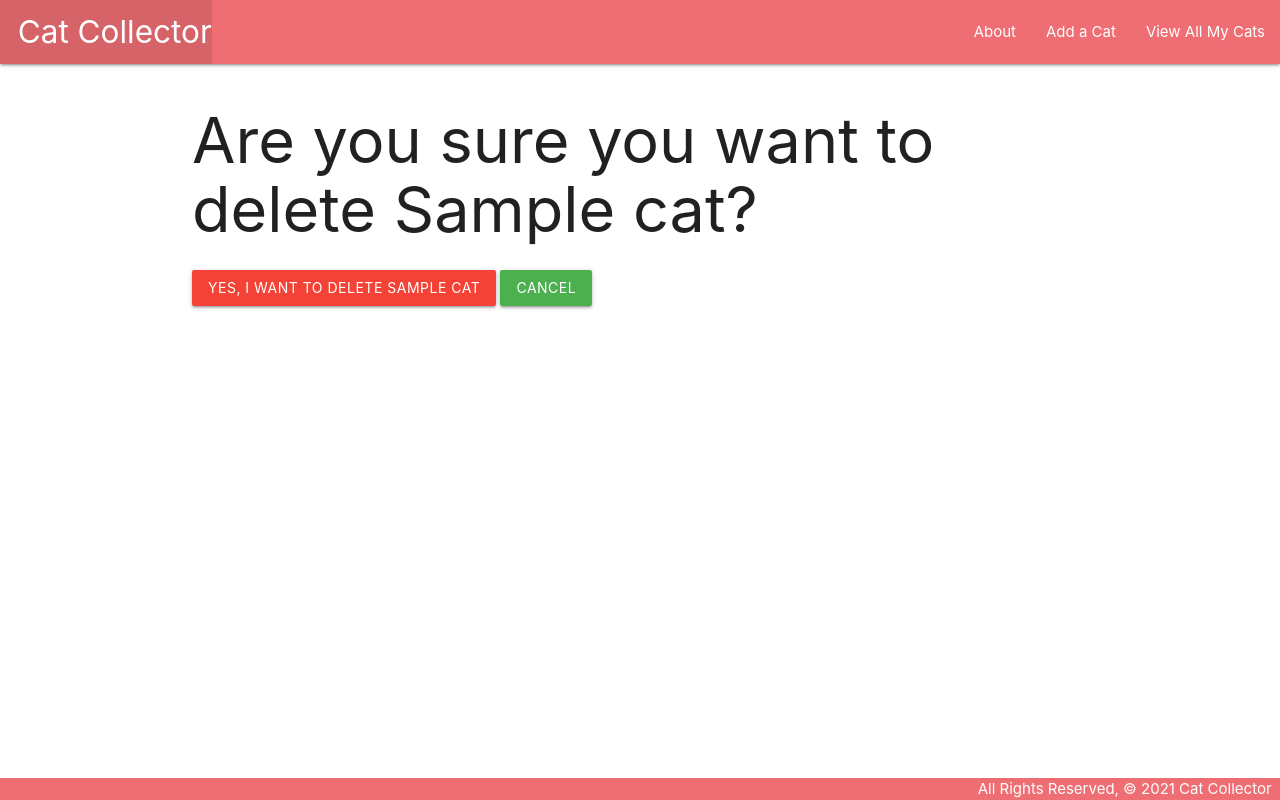
After one commit to SageSpellman/catcollector, a Django app: page /cats/1/delete/ in a window 1280 px wide. The commit adds this page. Run offline with Django 4.2, Linux system fonts and the light colour scheme; tables that the repository leaves empty hold one stand-in row (values such as "Sample post").

Commit message:
adding update and delete functionality

```diff
--- a/main_app/models.py
+++ b/main_app/models.py
@@ -1,4 +1,5 @@
 from django.db import models
+from django.urls import reverse
 
 class Cat(models.Model):
     name = models.CharField(max_length=100)
@@ -8,3 +9,6 @@ class Cat(models.Model):
 
     def __str__(self):
         return self.name
+
+    def get_absolute_url(self):
+        return reverse('detail', kwargs={'cats_id': self.id})
--- a/main_app/templates/base.html
+++ b/main_app/templates/base.html
@@ -17,8 +17,9 @@
           <li><a href="/" class="left brand-logo">&nbsp;&nbsp;Cat Collector</a></li>
         </ul>
         <ul class="right">
-          <li><a href="/about">About</a></li>
-          <li><a href="/cats">View All My Cats</a></li>
+          <li><a href="{% url 'about' %}">About</a></li>
+          <li><a href="{% url 'cats_create' %}">Add a Cat</a></li>
+          <li><a href="{% url 'index' %}">View All My Cats</a></li>
         </ul>
       </div>
     </nav>
--- a/main_app/templates/cats/detail.html
+++ b/main_app/templates/cats/detail.html
@@ -14,6 +14,10 @@
     <p>Age: Kitten</p>
     {% endif %}
   </div>
+  <div class="card-action">
+    <a href="{% url 'cats_update' cat.id %}">Edit</a>
+    <a href="{% url 'cats_delete' cat.id %}">Delete</a>
+  </div>
 </div>
 
 {% endblock %}
--- /dev/null
+++ b/main_app/templates/main_app/cat_confirm_delete.html
@@ -0,0 +1,13 @@
+{% extends 'base.html' %}
+
+{% block content %}
+<h1>Are you sure you want to delete {{object.name}}?</h1>
+
+<form action="" method="POST">
+    {% csrf_token %}
+
+    <input type="submit" value="Yes, I want to Delete {{object.name}}" class="btn red">
+    <a class="btn green" href="{% url 'detail' object.id %}">Cancel</a>
+  </form>
+
+{% endblock %}
--- a/main_app/urls.py
+++ b/main_app/urls.py
@@ -2,8 +2,12 @@ from django.urls import path
 from . import views
 
 urlpatterns = [
-   path('', views.home),
-   path('about/', views.about),
-   path('cats/', views.cats_index),
-   path('cats/<int:cat_id>/', views.cats_detail, name='detail'),
+  path('', views.home, name='home'),
+  path('about/', views.about, name='about'),
+  path('cats/', views.cats_index, name='index'),
+  path('cats/<int:cat_id>/', views.cats_detail, name='detail'),
+  # new route used to show a form and create a cat
+  path('cats/create/', views.CatCreate.as_view(), name='cats_create'),
+  path('cats/<int:pk>/update/', views.CatUpdate.as_view(), name='cats_update'),
+path('cats/<int:pk>/delete/', views.CatDelete.as_view(), name='cats_delete'),
 ]
--- a/main_app/views.py
+++ b/main_app/views.py
@@ -1,5 +1,6 @@
 from django.shortcuts import render
 from .models import Cat
+from django.views.generic.edit import CreateView, UpdateView, DeleteView
 
 # Create your views here.
 #temporary database - remove this after adding cat model
@@ -26,3 +27,18 @@ def cats_detail(request, cat_id):
     return render(request, 'cats/detail.html', {
         'cat': cat
     })
+
+class CatCreate(CreateView):
+    model = Cat
+    fields = '__all__'
+    success_url = '/cats/{id}'
+
+class CatUpdate(UpdateView):
+  model = Cat
+  # Let's disallow the renaming of a cat by excluding the name field!
+  fields = ('description', 'age')
+  success_url = '/cats/{id}'
+
+class CatDelete(DeleteView):
+  model = Cat
+  success_url = '/cats'
```
Also changed, not shown: main_app/templates/main_app/cat_form.html (added, +20 -0 lines).
